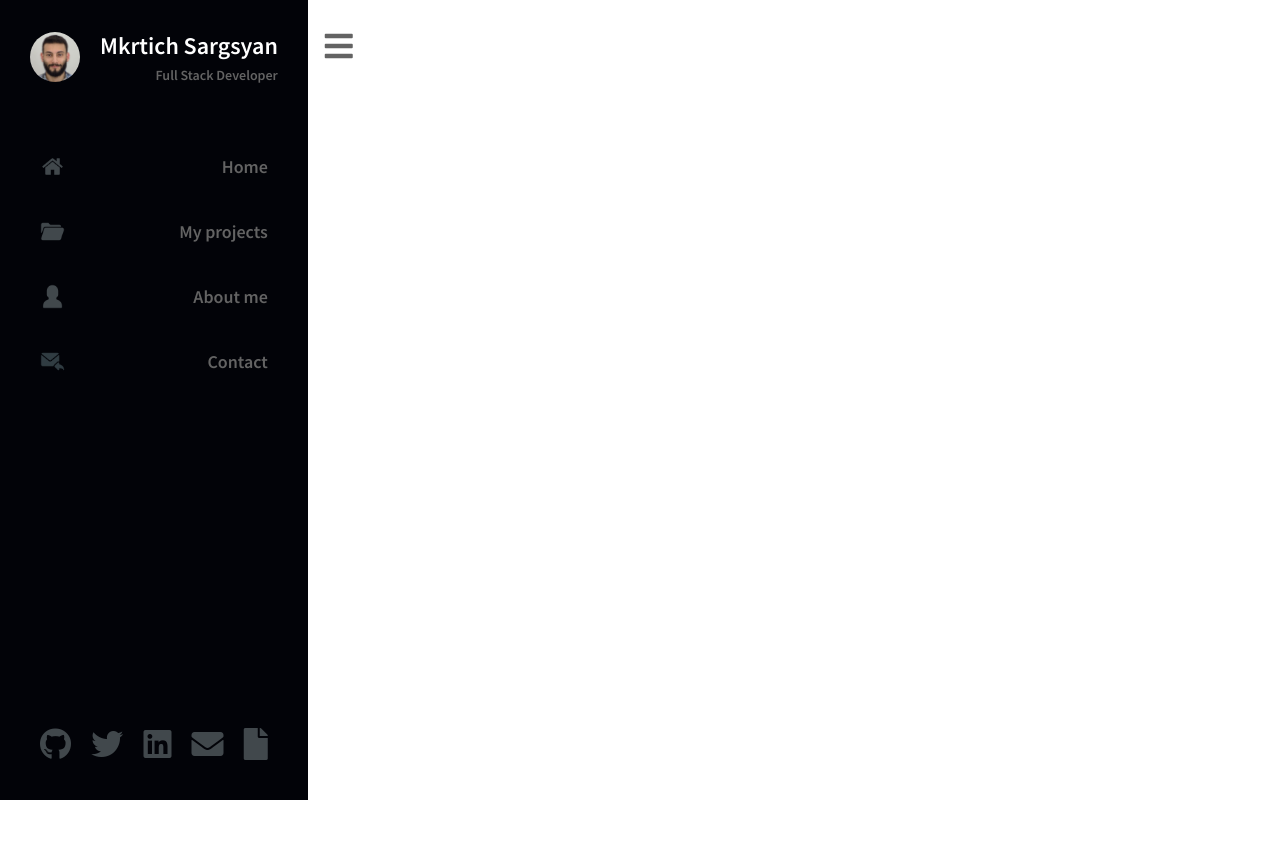
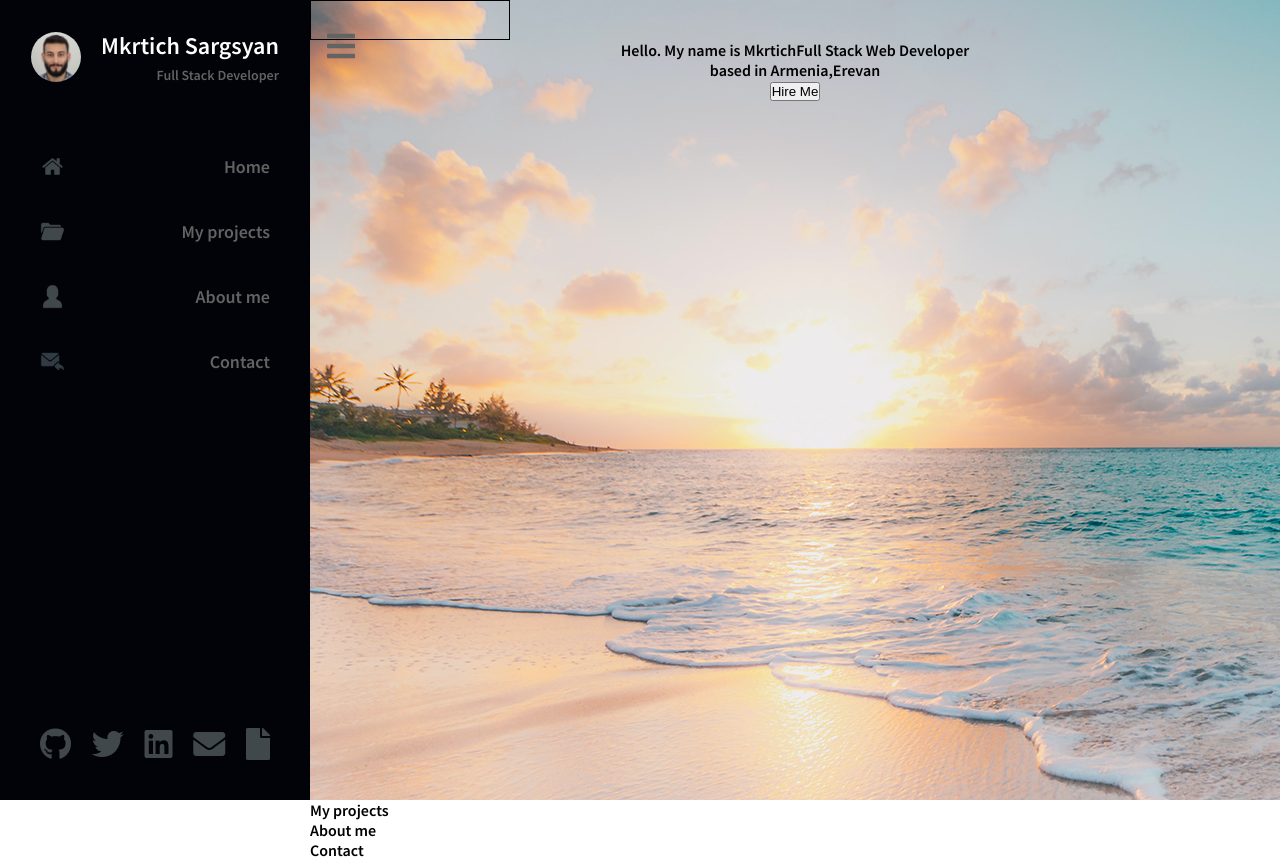
Before and after one commit to MkrtichSargsyan/MkrtichSargsyan.github.io, a Next.js app: page / in a window 1280 px wide. Before the commit the page ends 800 px from the top, so only its background shows below. Built offline with nearby package versions, Linux system fonts and the light colour scheme.

Commit message:
fix image positioning

```diff
--- a/components/SideSrawer/SideDrawer.js
+++ b/components/SideSrawer/SideDrawer.js
@@ -46,22 +46,15 @@ export default class SideDrawer extends Component {
     ],
   };
 
-  showSidebar = (e) => {
-    e.preventDefault();
-    this.setState({
-      active: !this.state.active,
-    });
-  };
-
   render() {
     const { navigation_items, social_itmes } = this.state;
     return (
       <div
         className={
-          this.state.active ? styles.side_drawer_open : styles.side_drawer_close
+          this.props.active ? styles.side_drawer_open : styles.side_drawer_close
         }
       >
-        <div className={styles.toggler} onClick={this.showSidebar}>
+        <div className={styles.toggler} onClick={this.props.toggleSidebar}>
           <i class="fas fa-bars fa-2x"></i>
         </div>
         <div className={styles.logo}>
--- a/components/main_content/Main.js
+++ b/components/main_content/Main.js
@@ -4,17 +4,16 @@ import MyProjects from "../main_content/MyProjects";
 import AboutMe from "../main_content/AboutMe";
 import Contact from "../main_content/Contact";
 
-export default function Main() {
+import styles from "../../styles/Main.module.css";
+
+export default function Main(props) {
+  console.log(props);
   return (
-    <div>
+    <div className={props.active ? styles.ml : styles.mr}>
       <Showcase />
       <MyProjects />
       <AboutMe />
       <Contact />
-
-      <style jsx>{`
-        margin-left: 20%;
-      `}</style>
     </div>
   );
 }
--- a/components/main_content/Showcase.js
+++ b/components/main_content/Showcase.js
@@ -1,14 +1,19 @@
 import React from 'react'
+import styles from '../../styles/Showcase.module.css'
 
 function Showcase() {
   return (
-    <section>
-      ddddddfasfhfudisgrhui
-      <style jsx>{`
-        background-image:url(bg.jpg);
-        flex-grow:1;
-        height:100vh;
-      `}</style>
+    <section className={styles.showcase}>
+
+      <div className={styles.container}>
+
+      </div>
+      Hello. My name is <span>Mkrtich</span>
+      Full Stack Web Developer
+
+      <p>based in Armenia,Erevan</p>
+      <button>Hire Me</button>
+
     </section>
   )
 }
--- a/layouts/MainLayout.js
+++ b/layouts/MainLayout.js
@@ -1,14 +1,42 @@
-import React from "react";
+// import React from "react";
+// import Main from "../components/main_content/Main";
+// import SideDrawer from "../components/SideSrawer/SideDrawer";
+
+// function MainLayout() {
+//   return (
+//     <div>
+//       <SideDrawer />
+//       <Main />
+//     </div>
+//   );
+// }
+
+// export default MainLayout;
+
+
+import React, { Component } from 'react'
 import Main from "../components/main_content/Main";
 import SideDrawer from "../components/SideSrawer/SideDrawer";
 
-function MainLayout() {
-  return (
-    <div>
-      <SideDrawer />
-      <Main />
-    </div>
-  );
+export default class MainLayout extends Component {
+
+  state={
+    active: true,
+  }
+
+  toggleSidebar = (e) => {
+    e.preventDefault();
+    this.setState({
+      active: !this.state.active,
+    });
+  };
+
+  render() {
+    return (
+      <div>
+        <SideDrawer active={this.state.active} toggleSidebar={this.toggleSidebar}/>
+        <Main active={this.state.active}/>
+      </div>
+    )
+  }
 }
-
-export default MainLayout;
--- /dev/null
+++ b/styles/Main.module.css
@@ -0,0 +1,9 @@
+.ml{
+  margin-left: 310px;
+  transition: 850ms;
+}
+
+.mr{
+  margin-left: 0;
+  transition: 850ms;
+}
--- /dev/null
+++ b/styles/Showcase.module.css
@@ -0,0 +1,11 @@
+.showcase{
+  height:100vh;
+  background-image:url(../public/bg.jpg);
+  text-align: center;
+}
+
+.container{
+  border: 1px solid black;
+  width: 200px;
+  height: 40px;
+}
--- a/styles/SideDrawer.module.css
+++ b/styles/SideDrawer.module.css
@@ -8,7 +8,7 @@
   height: 100vh !important;
   color: rgb(99 99 99);
   font-family: 'Source Sans Pro', sans-serif;
-  max-width: 34%;
+  width: 310px;
   transition: 850ms;
 }
 
```
